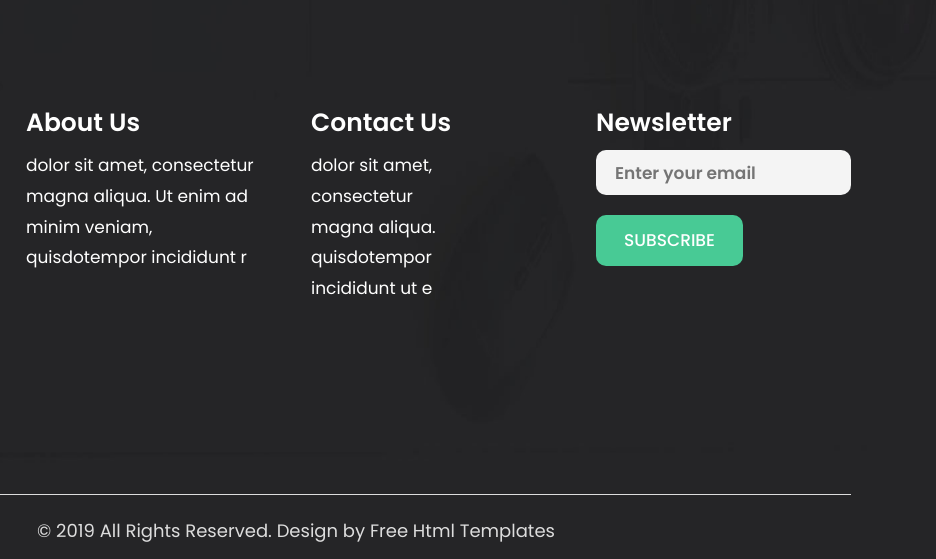
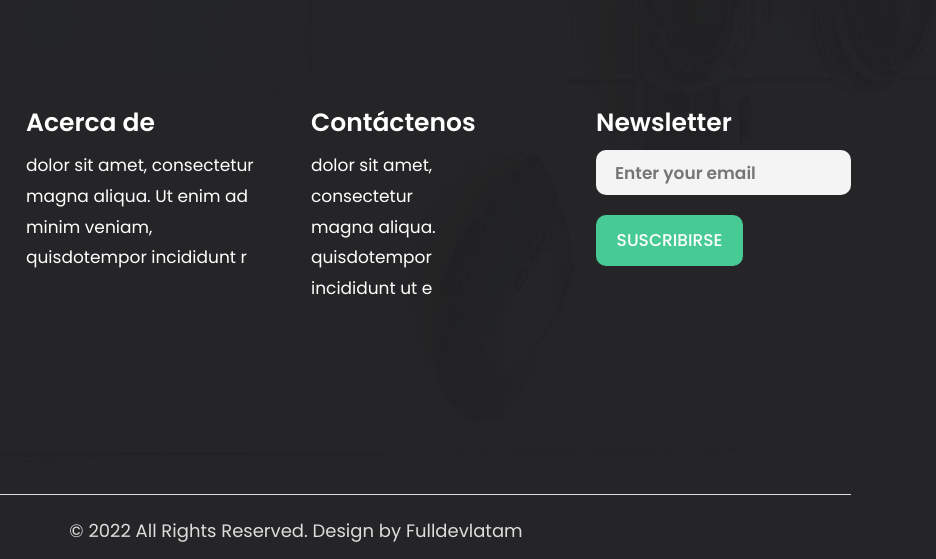
Before and after one commit to juancarlosj01/bodeguita, a plain HTML site: page about.html in a window 1280 px wide. Shown: the part 997-1556 px from the top of the page, 344-1280 px from the left. Drawn offline with nearby package versions, Linux system fonts and the light colour scheme.

Commit message:
actualizacion completa acerca

```diff
--- a/about.html
+++ b/about.html
@@ -130,13 +130,13 @@
                      </ul>
                   </div>
                   <div class="col-xl-3 col-lg-3 col-md-6 col-sm-6">
-                     <h3>About Us</h3>
+                     <h3>Acerca de</h3>
                      <ul class="about_us">
                         <li>dolor sit amet, consectetur<br> magna aliqua. Ut enim ad <br>minim veniam, <br> quisdotempor incididunt r</li>
                      </ul>
                   </div>
                   <div class="col-xl-3 col-lg-3 col-md-6 col-sm-6">
-                     <h3>Contact Us</h3>
+                     <h3>Contáctenos</h3>
                      <ul class="conta">
                         <li>dolor sit amet,<br> consectetur <br>magna aliqua.<br> quisdotempor <br>incididunt ut e </li>
                      </ul>
@@ -145,7 +145,7 @@
                      <form class="bottom_form">
                         <h3>Newsletter</h3>
                         <input class="enter" placeholder="Enter your email" type="text" name="Enter your email">
-                        <button class="sub_btn">subscribe</button>
+                        <button class="sub_btn">suscribirse</button>
                      </form>
                   </div>
                </div>
@@ -154,7 +154,7 @@
                <div class="container">
                   <div class="row">
                      <div class="col-md-12">
-                        <p>© 2019 All Rights Reserved. Design by<a href="https://html.design/"> Free Html Templates</a></p>
+                        <p>© 2022 All Rights Reserved. Design by<a href="https://www.instagram.com/fulldevlatam/"> Fulldevlatam</a></p>
                      </div>
                   </div>
                </div>
```
Also changed, not shown: computer.html (+1 -1 lines), contact.html (+1 -1 lines), laptop.html (+1 -1 lines), product.html (+1 -1 lines).
